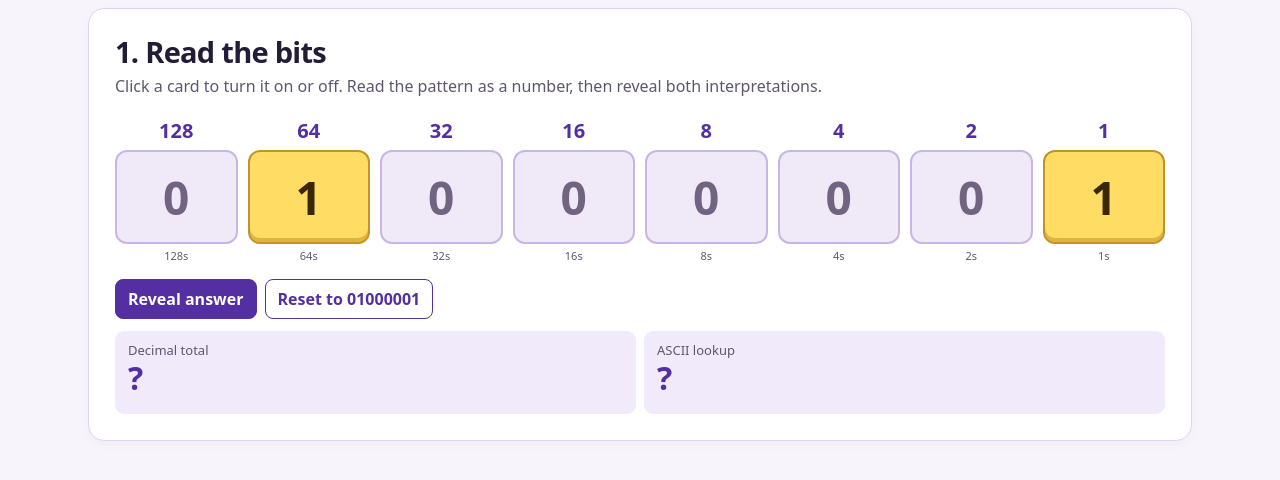
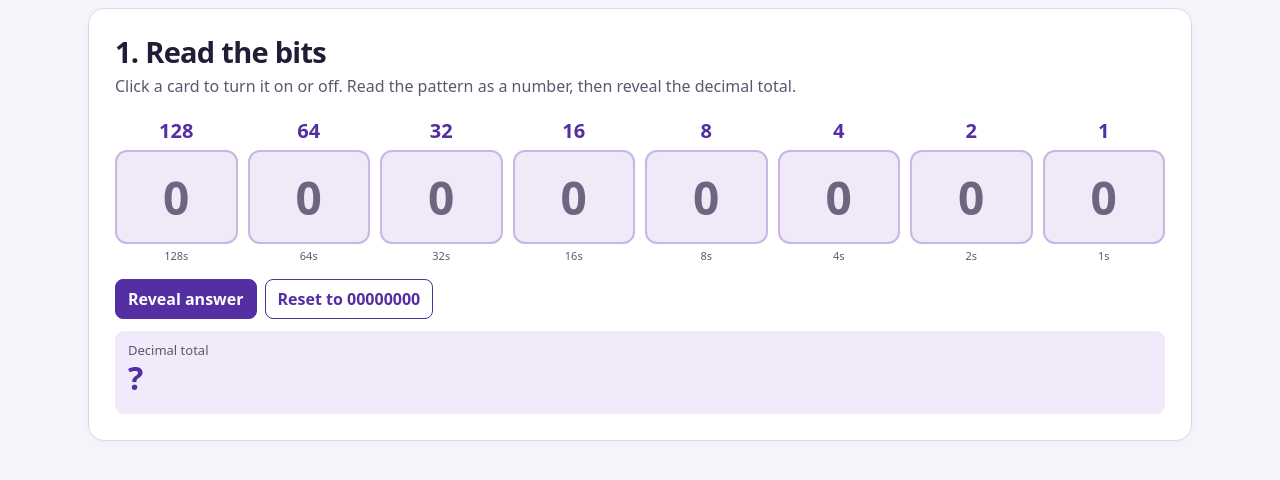
Before and after one commit to monteiths/binary, a plain HTML site: page read-the-bits.html in a window 1280 px wide. Drawn offline with Linux system fonts and the light colour scheme.

Commit message:
Start bit cards at zero and reveal only the decimal total

```diff
--- a/read-the-bits.html
+++ b/read-the-bits.html
@@ -26,7 +26,7 @@ button:focus-visible,input:focus-visible{outline:3px solid #7b50d3;outline-offse
 .bit{margin-top:4px;width:100%;height:clamp(44px,9vw,94px);border:2px solid #c8b6e5;border-radius:clamp(5px,1.4vw,12px);background:#efe9f8;color:#706481;font-size:clamp(22px,5vw,46px);font-weight:850}
 .bit[aria-pressed=true]{background:var(--yellow);border-color:#c1942a;color:#392707;box-shadow:inset 0 -4px #e1b341}
 .place small{display:block;color:var(--muted);font-size:11px;font-weight:450;margin-top:4px}
-.answers{display:grid;grid-template-columns:1fr 1fr;gap:8px;margin-top:12px}
+.answers{display:grid;grid-template-columns:1fr;gap:8px;margin-top:12px}
 .answer{background:var(--lavender);border-radius:9px;padding:10px 13px;min-height:83px}
 .answer span{display:block;color:var(--muted);font-size:13px}
 .answer strong{font-size:clamp(19px,4vw,32px);color:var(--purple);line-height:1.15}
@@ -86,28 +86,23 @@ main{padding:8px}section{margin:0}
 <main>
 <section aria-labelledby="read-title">
   <h2 id="read-title">1. Read the bits</h2>
-  <p>Click a card to turn it on or off. Read the pattern as a number, then reveal both interpretations.</p>
+  <p>Click a card to turn it on or off. Read the pattern as a number, then reveal the decimal total.</p>
   <div class="bits" id="bits" role="group" aria-label="Eight binary place values"></div>
   <div class="actions">
     <button class="action primary" id="reveal" type="button" aria-pressed="false">Reveal answer</button>
-    <button class="action" id="resetBits" type="button">Reset to 01000001</button>
+    <button class="action" id="resetBits" type="button">Reset to 00000000</button>
   </div>
   <div class="answers" role="status" aria-live="polite">
     <div class="answer"><span>Decimal total</span><strong id="decimal">?</strong><small id="addition"></small></div>
-    <div class="answer"><span>ASCII lookup</span><strong id="ascii">?</strong><small id="asciiNote"></small></div>
   </div>
 </section>
 </main>
 <script>
 'use strict';
 const get = id => document.getElementById(id);
-const bitsFor = value => value.toString(2).padStart(8, '0');
-const characterFor = value => String.fromCharCode(value);
-const displayCharacter = character => character === ' ' ? 'Space' : character;
-const printable = value => value >= 32 && value <= 126;
 const placeValues = [128, 64, 32, 16, 8, 4, 2, 1];
 
-let value = 65;
+let value = 0;
 let revealed = false;
 const cards = placeValues.map(place => {
   const cell = document.createElement('div');
@@ -140,12 +135,9 @@ function drawBits() {
   get('decimal').textContent = revealed ? value : '?';
   get('addition').textContent = revealed
     ? (placeValues.filter(place => value & place).join(' + ') || '0') + ' = ' + value : '';
-  get('ascii').textContent = !revealed ? '?' : printable(value)
-    ? displayCharacter(characterFor(value)) : value < 128 ? 'Control code' : 'Outside ASCII';
-  get('asciiNote').textContent = revealed ? bitsFor(value) : '';
 }
 get('reveal').onclick = () => { revealed = !revealed; drawBits(); };
-get('resetBits').onclick = () => { value = 65; revealed = false; drawBits(); };
+get('resetBits').onclick = () => { value = 0; revealed = false; drawBits(); };
 drawBits();
 
 </script>
```
